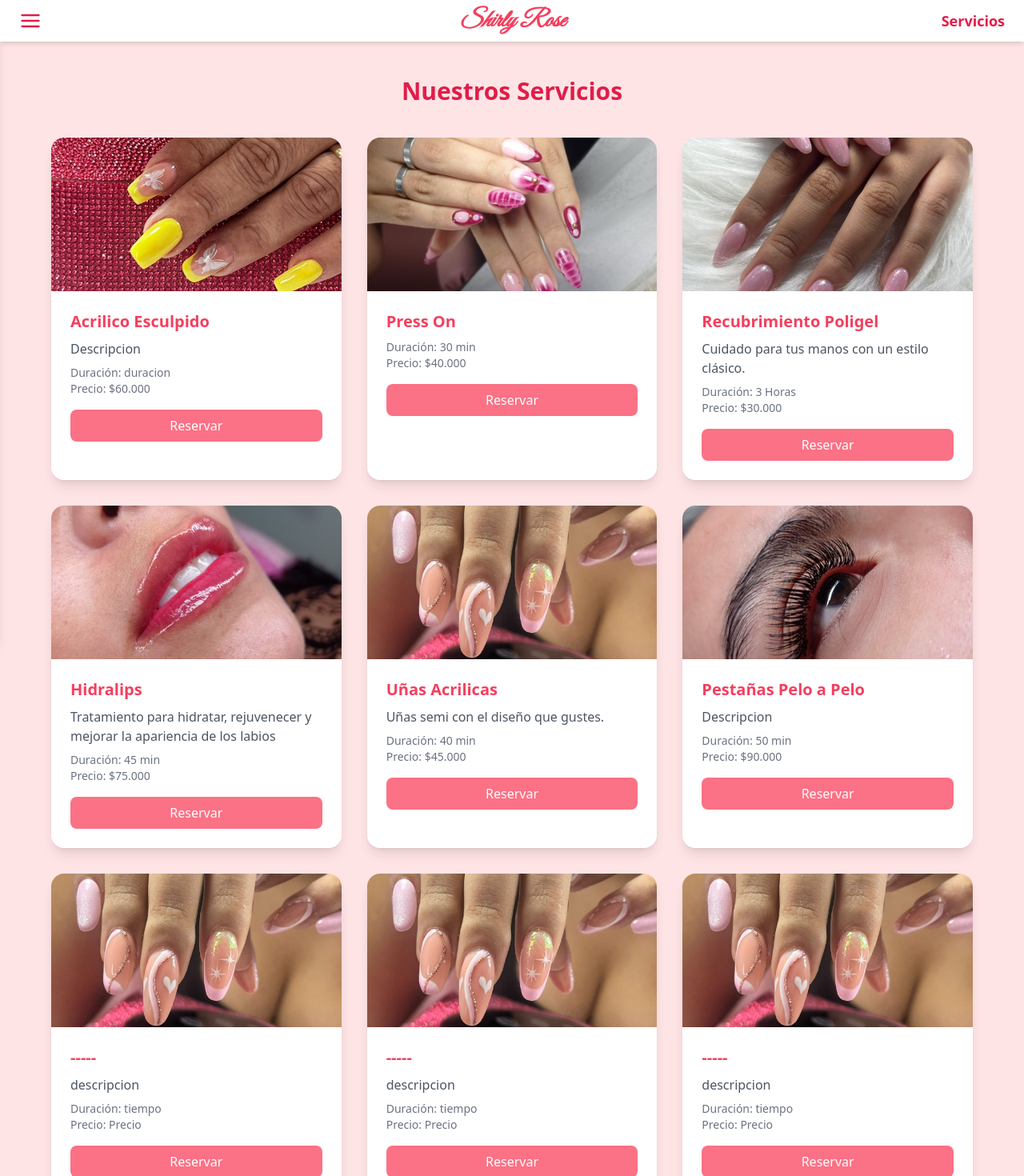
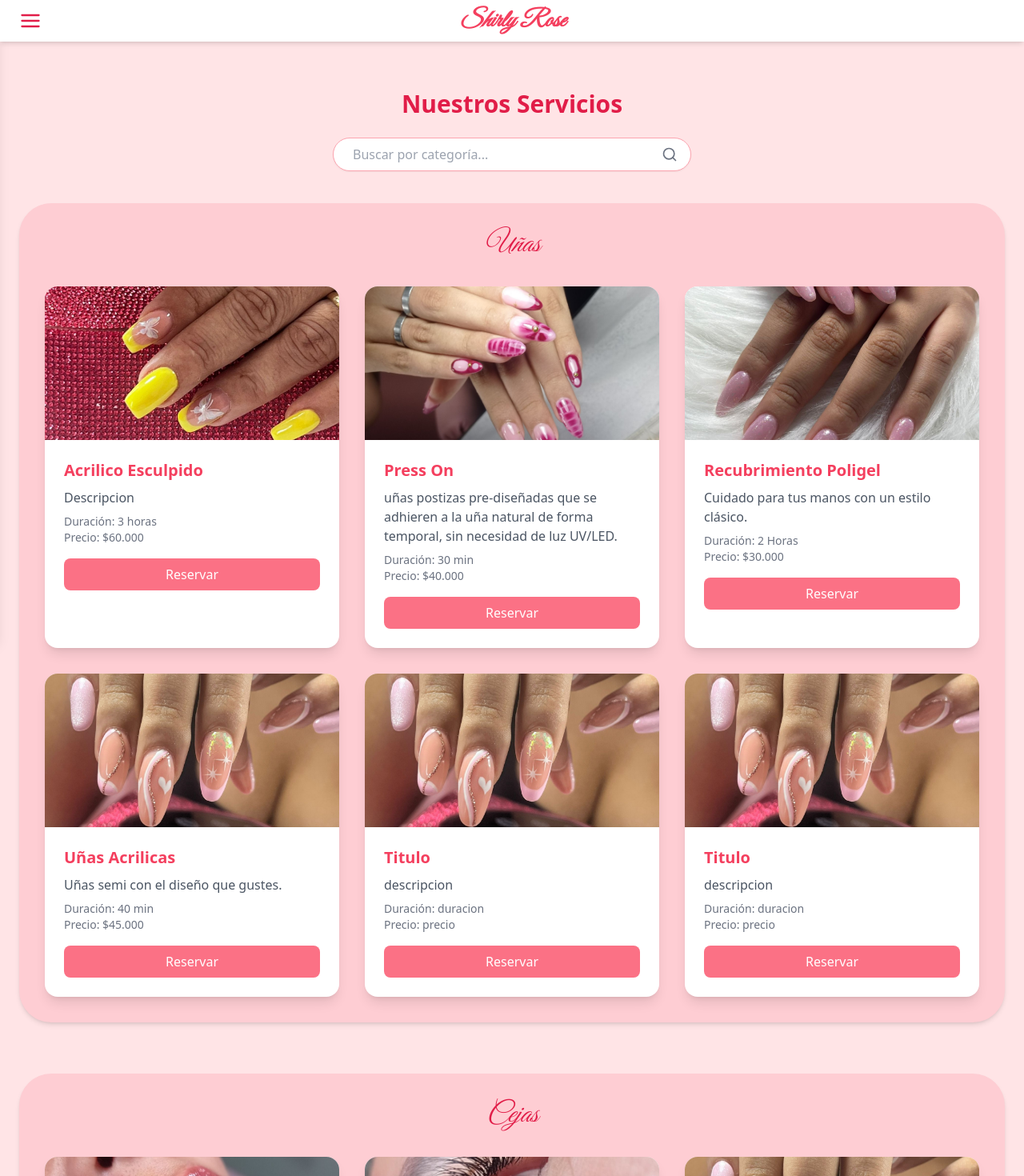
Before and after one commit to MiggFk/ShirlyRoseProyect, a React (Create React App) app in the folder frontend/: page /services in a window 1280 px wide. Shown: the top 1470 px of the page at 80% size. Built offline with nearby package versions, Linux system fonts and the light colour scheme.

Commit message:
el yogurcito esta listo all en la barberia jaja avermaria miamor

```diff
--- a/frontend/src/pages/Services.jsx
+++ b/frontend/src/pages/Services.jsx
@@ -1,27 +1,31 @@
 import { useState } from "react";
 import { Link } from "react-router-dom";
-import { FiMenu, FiX } from "react-icons/fi";
+import { FiMenu, FiX, FiSearch } from "react-icons/fi"; // 👈 añadí la lupa
 
-// Imágenes
+// Imágenes (asegúrate que las rutas coincidan con tu /src/assets)
 import pressOn from "../assets/images/services/pressOn.jpg";
 import RecubrimientoPoli from "../assets/images/services/Recubrimiento-Poligel.jpg";
 import Hidralips from "../assets/images/services/Hidralips.jpg";
 import Acrilico from "../assets/images/services/Acrilico.jpg";
 import Pestañas from "../assets/images/services/Pestañas.jpg";
 import Acriesculpido from "../assets/images/services/Acrilico-esculpido.jpg";
+import PeloaPeloHibridas from "../assets/images/services/pelo-hibridas.jpg";
+import Voltecnologico from "../assets/images/services/volumen-Tecnologico.jpg"
 
-// Array de servicios
-const servicesData = [
+// Mantengo exactamente tus servicios por categoría tal como los mandaste
+const servicesByCategory = {
+  "Uñas": [
     {
       title: "Acrilico Esculpido",
       description: "Descripcion",
-    duration: "duracion",
+      duration: "3 horas",
       price: "$60.000",
       image: Acriesculpido,
     },
     {
       title: "Press On",
-    description: "",
+      description:
+        "uñas postizas pre-diseñadas que se adhieren a la uña natural de forma temporal, sin necesidad de luz UV/LED.",
       duration: "30 min",
       price: "$40.000",
       image: pressOn,
@@ -29,10 +33,33 @@ const servicesData = [
     {
       title: "Recubrimiento Poligel",
       description: "Cuidado para tus manos con un estilo clásico.",
-    duration: "3 Horas",
+      duration: "2 Horas",
       price: "$30.000",
       image: RecubrimientoPoli,
     },
+    {
+      title: "Uñas Acrilicas",
+      description: "Uñas semi con el diseño que gustes.",
+      duration: "40 min",
+      price: "$45.000",
+      image: Acrilico,
+    },
+    {
+      title: "Titulo",
+      description: "descripcion",
+      duration: "duracion",
+      price: "precio",
+      image: Acrilico,
+    },
+    {
+      title: "Titulo",
+      description: "descripcion",
+      duration: "duracion",
+      price: "precio",
+      image: Acrilico,
+    },
+  ],
+  "Cejas": [
     {
       title: "Hidralips",
       description:
@@ -42,19 +69,44 @@ const servicesData = [
       image: Hidralips,
     },
     {
-    title: "Uñas Acrilicas",
-    description: "Uñas semi con el diseño que gustes.",
-    duration: "40 min",
-    price: "$45.000",
+      title: "-----",
+      description: "descripcion",
+      duration: "tiempo",
+      price: "Precio",
+      image: PeloaPeloHibridas,
+    },
+    {
+      title: "-----",
+      description: "descripcion",
+      duration: "tiempo",
+      price: "Precio",
       image: Acrilico,
     },
+  ],
+  "Pestañas": [
     {
-    title: "Pestañas Pelo a Pelo",
+      title: "Pestañas pelo a pelo",
       description: "Descripcion",
       duration: "50 min",
       price: "$90.000",
       image: Pestañas,
     },
+    {
+      title: "Pestañas pelo a pelo hibridas",
+      description: "descripcion",
+      duration: "tiempo",
+      price: "Precio",
+      image: PeloaPeloHibridas,
+    },
+    {
+      title: "Pestañas pelo a pelo volumen tecnológico",
+      description: "descripcion",
+      duration: "tiempo",
+      price: "Precio",
+      image: Voltecnologico,
+    }
+  ],
+  "Peluqueria": [
     {
       title: "-----",
       description: "descripcion",
@@ -96,11 +148,18 @@ const servicesData = [
       duration: "tiempo",
       price: "Precio",
       image: Acrilico,
-  },
-];
+    }
+  ],
+};
 
 export default function Services() {
   const [menuOpen, setMenuOpen] = useState(false);
+  const [search, setSearch] = useState("");
+
+  // Filtra categorías por el texto escrito (si search está vacío devuelve todas)
+  const filteredCategories = Object.entries(servicesByCategory).filter(
+    ([category]) => category.toLowerCase().includes(search.toLowerCase())
+  );
 
   return (
     <div className="min-h-screen bg-rose-100">
@@ -110,20 +169,18 @@ export default function Services() {
         <button
           onClick={() => setMenuOpen(!menuOpen)}
           className="text-rose-600 hover:text-rose-800 transition"
+          aria-label={menuOpen ? "Cerrar menú" : "Abrir menú"}
         >
           {menuOpen ? <FiX size={28} /> : <FiMenu size={28} />}
         </button>
 
-        {/* Título centrado */}
+        {/* Título centrado (Great Vibes) */}
         <h1
           className="absolute left-1/2 transform -translate-x-1/2 text-4xl md:text-3xl font-extrabold text-rose-500 italic"
           style={{ fontFamily: "'Great Vibes', cursive" }}
         >
           Shirly Rose
         </h1>
-
-        {/* Subtítulo */}
-        <h1 className="ml-auto text-lg font-bold text-rose-600">Servicios</h1>
       </header>
 
       {/* Menú lateral */}
@@ -132,51 +189,15 @@ export default function Services() {
           menuOpen ? "translate-x-0" : "-translate-x-full"
         }`}
       >
-        <Link
-          to=""
-          className="text-rose-600 font-medium hover:text-rose-800"
-          onClick={() => setMenuOpen(false)}
-        >
-          ----
-        </Link>
-        <Link
-          to="/"
-          className="text-rose-600 font-medium hover:text-rose-800"
-          onClick={() => setMenuOpen(false)}
-        >
-          Inicio
-        </Link>
-        <Link
-          to="/products"
-          className="text-rose-600 font-medium hover:text-rose-800"
-          onClick={() => setMenuOpen(false)}
-        >
-          Productos
-        </Link>
-        <Link
-          to="/about"
-          className="text-rose-600 font-medium hover:text-rose-800"
-          onClick={() => setMenuOpen(false)}
-        >
-          Nosotros
-        </Link>
-        <Link
-          to="/contact"
-          className="text-rose-600 font-medium hover:text-rose-800"
-          onClick={() => setMenuOpen(false)}
-        >
-          Contacto
-        </Link>
-        <Link
-          to=""
-          className="text-rose-600 font-medium hover:text-rose-800"
-          onClick={() => setMenuOpen(false)}
-        >
-          셜리 로즈
-        </Link>
+        <Link to="/" className="text-rose-600 font-medium hover:text-rose-800" onClick={() => setMenuOpen(false)}>----</Link>
+        <Link to="/" className="text-rose-600 font-medium hover:text-rose-800" onClick={() => setMenuOpen(false)}>Inicio</Link>
+        <Link to="/products" className="text-rose-600 font-medium hover:text-rose-800" onClick={() => setMenuOpen(false)}>Productos</Link>
+        <Link to="/about" className="text-rose-600 font-medium hover:text-rose-800" onClick={() => setMenuOpen(false)}>Nosotros</Link>
+        <Link to="/contact" className="text-rose-600 font-medium hover:text-rose-800" onClick={() => setMenuOpen(false)}>Contacto</Link>
+        <Link to="" className="text-rose-600 font-medium hover:text-rose-800" onClick={() => setMenuOpen(false)}>셜리 로즈</Link>
       </nav>
 
-      {/* Fondo semi-transparente */}
+      {/* Overlay semi-transparente */}
       {menuOpen && (
         <button
           onClick={() => setMenuOpen(false)}
@@ -185,48 +206,63 @@ export default function Services() {
         />
       )}
 
-      {/* Contenido */}
-      <main className="pt-24 px-6 pb-12">
-        <h2 className="text-3xl font-bold text-rose-600 text-center mb-10">
-          Nuestros Servicios
-        </h2>
+      {/* Contenido principal (dejo espacio para el header fijo) */}
+      <main className="pt-28 px-6 pb-12">
+        <h2 className="text-3xl font-bold text-rose-600 text-center mb-6">Nuestros Servicios</h2>
 
-        <div className="grid grid-cols-1 md:grid-cols-3 gap-8 max-w-6xl mx-auto">
-          {servicesData.map((service, index) => (
-            <div
-              key={index}
-              className="bg-white rounded-2xl shadow-lg overflow-hidden"
+        {/* Barra de búsqueda con ícono 🔍 */}
+        <div className="flex justify-center mb-10">
+          <div className="flex items-center w-full max-w-md bg-white border border-rose-300 rounded-full shadow-sm px-4 py-2">
+            <input
+              type="text"
+              placeholder="Buscar por categoría..."
+              value={search}
+              onChange={(e) => setSearch(e.target.value)}
+              className="flex-grow outline-none bg-transparent text-gray-700 px-2"
+            />
+            <FiSearch className="text-gray-500 text-xl" />
+          </div>
+        </div>
+
+        {/* Renderizo cada categoría dentro de un contenedor rosado y redondeado */}
+        {filteredCategories.length > 0 ? (
+          filteredCategories.map(([category, services]) => (
+            <section key={category} className="mb-16">
+              {/* Contenedor rosado con título centrado (Great Vibes) */}
+              <div className="bg-rose-200 rounded-[40px] p-8 shadow-md">
+                <h3
+                  className="text-4xl text-center mb-8 text-rose-600 italic"
+                  style={{ fontFamily: "'Great Vibes', cursive" }}
                 >
-              <img
-                src={service.image}
-                alt={service.title}
-                className="h-48 w-full object-cover"
-              />
+                  {category}
+                </h3>
+
+                {/* Grid de cartas dentro del contenedor */}
+                <div className="grid grid-cols-1 md:grid-cols-3 gap-8">
+                  {services.map((service, index) => (
+                    <div key={index} className="bg-white rounded-2xl shadow-lg overflow-hidden">
+                      <img src={service.image} alt={service.title} className="h-48 w-full object-cover" />
                       <div className="p-6">
-                <h3 className="text-xl font-bold text-rose-500 mb-2">
-                  {service.title}
-                </h3>
+                        <h4 className="text-xl font-bold text-rose-500 mb-2">{service.title}</h4>
                         <p className="text-gray-600 mb-2">{service.description}</p>
-                <p className="text-sm text-gray-500">
-                  Duración: {service.duration}
-                </p>
-                <p className="text-sm text-gray-500 mb-4">
-                  Precio: {service.price}
-                </p>
-                <button className="w-full bg-rose-400 hover:bg-rose-500 text-white py-2 rounded-lg font-medium transition">
-                  Reservar
-                </button>
+                        <p className="text-sm text-gray-500">Duración: {service.duration}</p>
+                        <p className="text-sm text-gray-500 mb-4">Precio: {service.price}</p>
+                        <button className="w-full bg-rose-400 hover:bg-rose-500 text-white py-2 rounded-lg font-medium transition">Reservar</button>
                       </div>
                     </div>
                   ))}
                 </div>
+              </div>
+            </section>
+          ))
+        ) : (
+          <p className="text-center text-gray-600">No se encontraron categorías.</p>
+        )}
       </main>
 
       {/* Footer */}
       <footer className="text-center py-6 bg-rose-200">
-        <p className="text-sm text-gray-700">
-          © {new Date().getFullYear()} Shirly Rose · Estética & Spa
-        </p>
+        <p className="text-sm text-gray-700">© {new Date().getFullYear()} Shirly Rose · Estética & Spa</p>
       </footer>
     </div>
   );
```
Also changed, not shown: frontend/src/assets/images/services/pelo-hibridas.jpg (added), frontend/src/assets/images/services/volumen-Tecnologico.jpg (added). Lines whose indentation alone changed are shown as unchanged.
